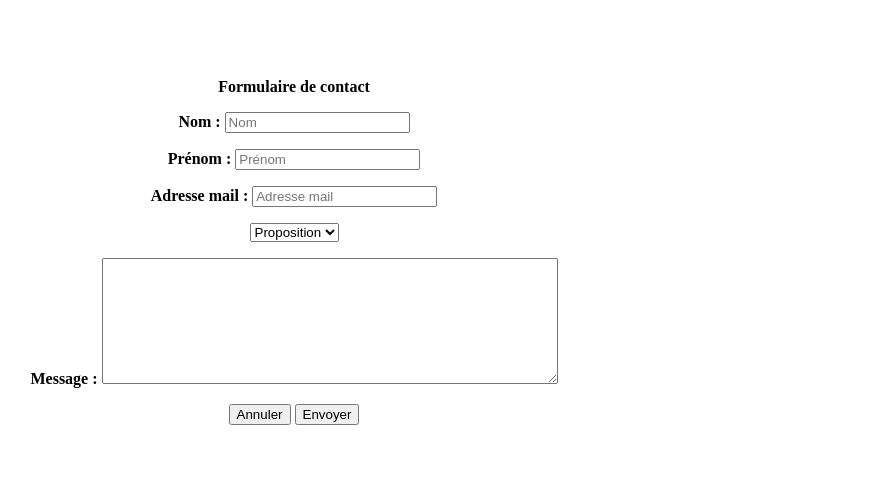
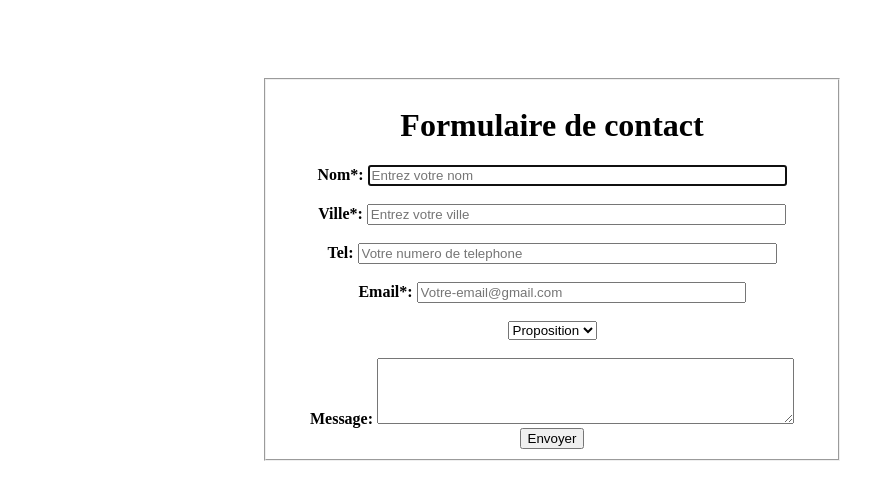
Before and after one commit to EngHelal/projetopencode1, a PHP site: page /contact.php in a window 1280 px wide. Shown: the top 500 px of the page, without its empty margins (346-1217 px from the left). Run offline with PHP 8.4, Linux system fonts and the light colour scheme.

Commit message:
Modification aspect formulaire de contact

```diff
--- a/assets/css/style.css
+++ b/assets/css/style.css
@@ -137,6 +137,17 @@ a {
   color: red;
   text-align: center;
 }
+#wrapper {
+  max-width: 580px;
+  display: flex;
+  justify-content: center;
+  width: 600px;
+  margin-top: 0px;
+  margin-left: 600px;
+}
+#name, #city, #phone, #emial, #message {
+  width: 75%;
+}
 #énoncéhtml1, #énoncéhtml2 {
   width: 50%;
   float:left;
--- a/contact.php
+++ b/contact.php
@@ -1,6 +1,7 @@
 <!DOCTYPE html>
 <html>
 <link rel="stylesheet" href="assets/css/style.css">
+<!--ancien code du formulaire de contact
 <head>
 <meta charset="utf-8">
 <title>Contact</title>
@@ -18,5 +19,22 @@
 <input type="submit" value="Envoyer">
 </form>
 </div>
+-->
+<div id="wrapper">
+  <div id="formcontact">
+    <fieldset>
+    <form name="Formulaire contact" id="formulaire de contact" method="post" action="envoyer.php">
+      <h1>Formulaire de contact</h1>
+      <label><span>Nom*: </span><input type="text" placeholder="Entrez votre nom" name="nom" id="name" required autofocus></label><br/><br/>
+      <label><span>Ville*: </span><input type="text" placeholder="Entrez votre ville" name="ville" id="city" required></label><br/><br/>
+      <label><span>Tel: </span><input type="tel" placeholder="Votre numero de telephone" name="téléphone" id="phone"></label><br/><br/>
+      <label><span>Email*: </span><input type="email" size="38" placeholder="Votre-email@gmail.com" name="email" id="email" required></label><br/><br/>
+      <select name="sujet" id="subject"><option>Proposition<option>Suggestion<option>Autre</select><br/><br/>
+        <label><span>Message: </span><textarea name="monmessage" id="message" rows="4" cols="50"></textarea></label>
+        <input class="sendButton" type="submit" name="Submit" value="Envoyer">
+      </form>
+    </fieldset>
+    </div>
+  </div>
 </body>
 </html>
```
Lines whose indentation alone changed are shown as unchanged.
